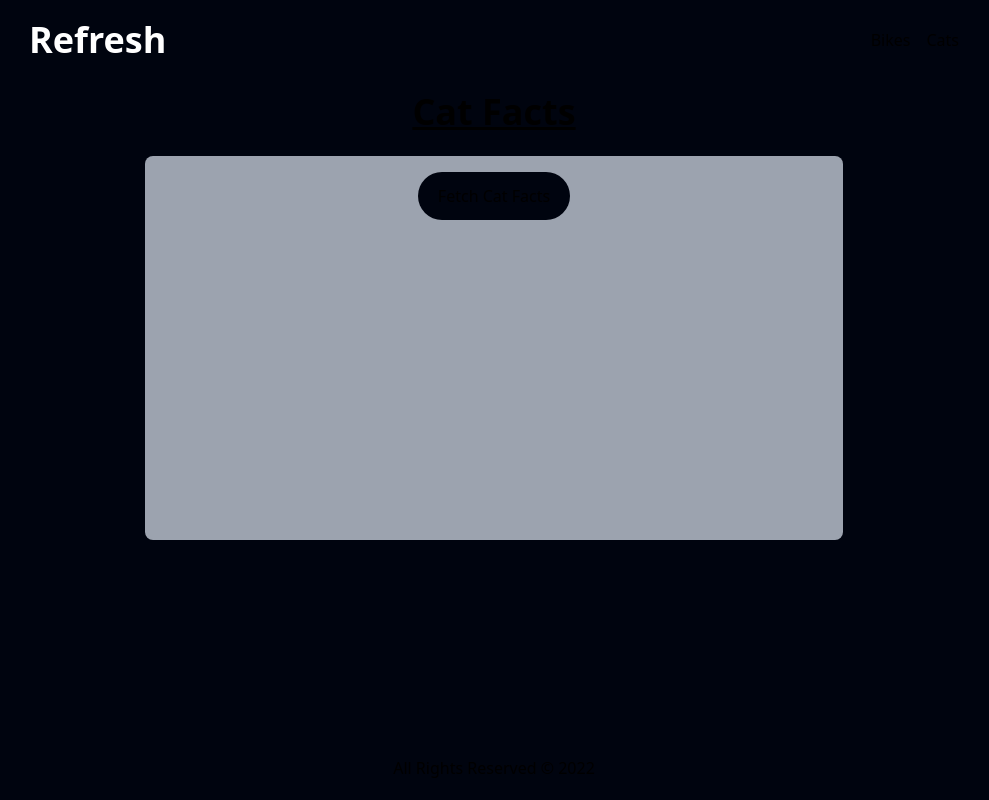
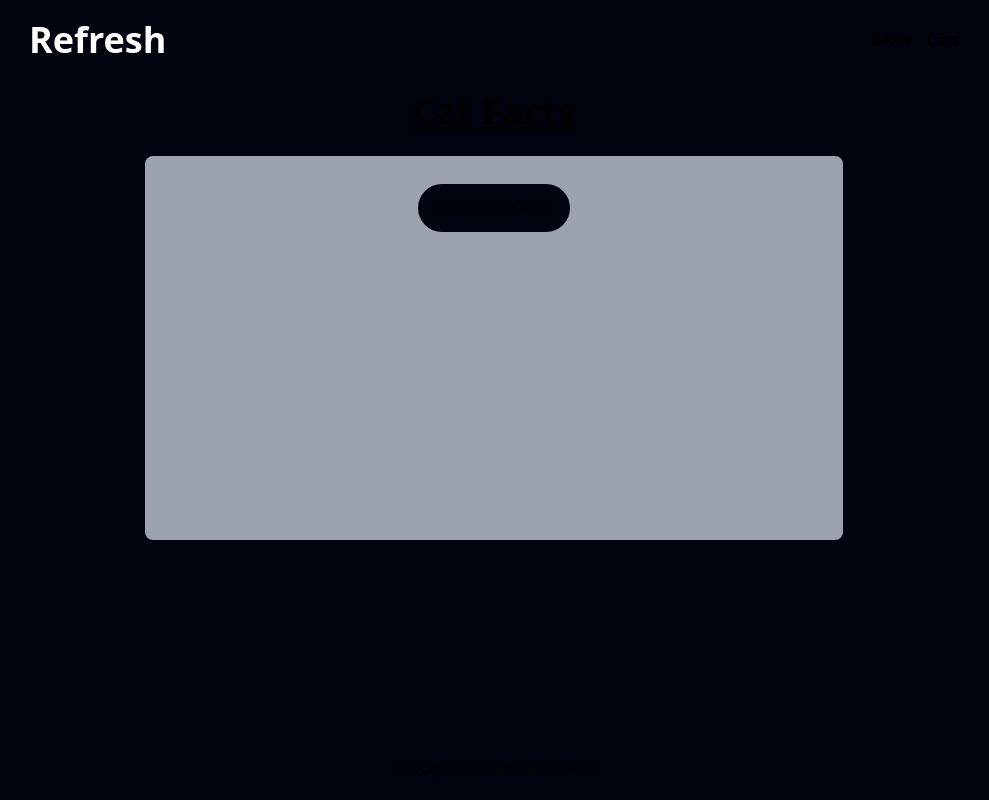
Before and after one commit to JoelOgira/Refresh, a React (Vite) app: page /cats in a window 1280 px wide. Shown: the whole page, without its empty margins (146-1135 px from the left). Built offline with nearby package versions, Linux system fonts and the light colour scheme; no server answers.

Commit message:
Changed styling

```diff
--- a/src/Components/CatFacts/CatFacts.jsx
+++ b/src/Components/CatFacts/CatFacts.jsx
@@ -25,11 +25,11 @@ const CatFacts = () => {
 
         <div className="flex flex-wrap w-3/4 h-96 rounded-lg shadow-black bg-gray-400 p-4 mx-auto">
 
-            <div className="mx-auto">
+            <div className="mx-auto mt-3">
                 <button onClick={fetchCatFacts} className="bg-primary p-3 px-5 rounded-full">Fetch Cat Facts</button>
             </div>
 
-            <p className="py-6 text-center">{catFact}</p>
+            <p className="py-3 text-center">{catFact}</p>
 
         </div>
     </div>
```
